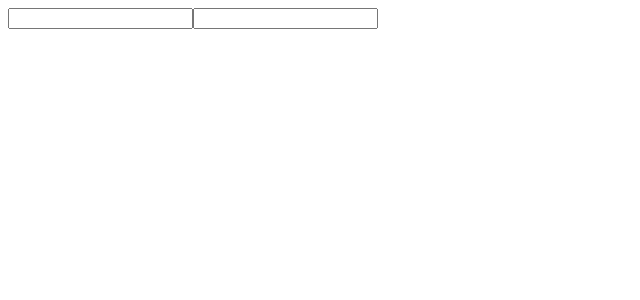
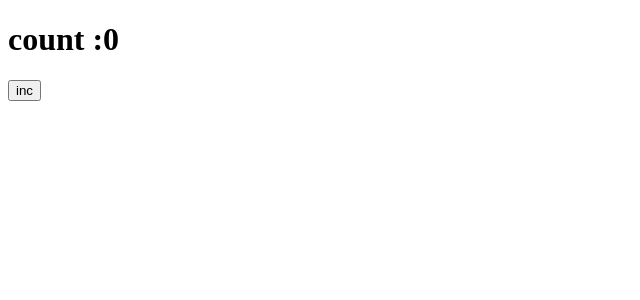
Before and after one commit to Skllit/React-codeStoic, a React (Vite) app in the folder vite-project/: page / in a window 1280 px wide. Shown: the top 300 px of the page, without its empty margins (0-640 px from the left). Built offline with nearby package versions, Linux system fonts and the light colour scheme.

Commit message:
UseReducer hook1

```diff
--- a/vite-project/src/App.jsx
+++ b/vite-project/src/App.jsx
@@ -4,12 +4,25 @@ import Coco from "./componants/Coco"
 import ElementVar from "./componants/ElementVar"
 import Counter from "./componants/Counter"
 import Forms from "./componants/Forms"
+import { useReducer } from "react"
 
+function reducer(state, action){
+  if(action.type=="inc"){
+    return state+1;
+  }
+  return state;
+
+}
 function App() {
+  const [state ,dispatch]=useReducer(reducer,0)
+
+  return (
+    <div>
+          <h1>count :{state}</h1>
+    <button onClick={()=>dispatch({type:"inc",payload:1})}>inc</button>
+    </div>
 
 
-  return (
-    <Forms></Forms>
   )
 }
 
```
Also changed, not shown: 1 other file (tests, documents, lock files or other folders).
